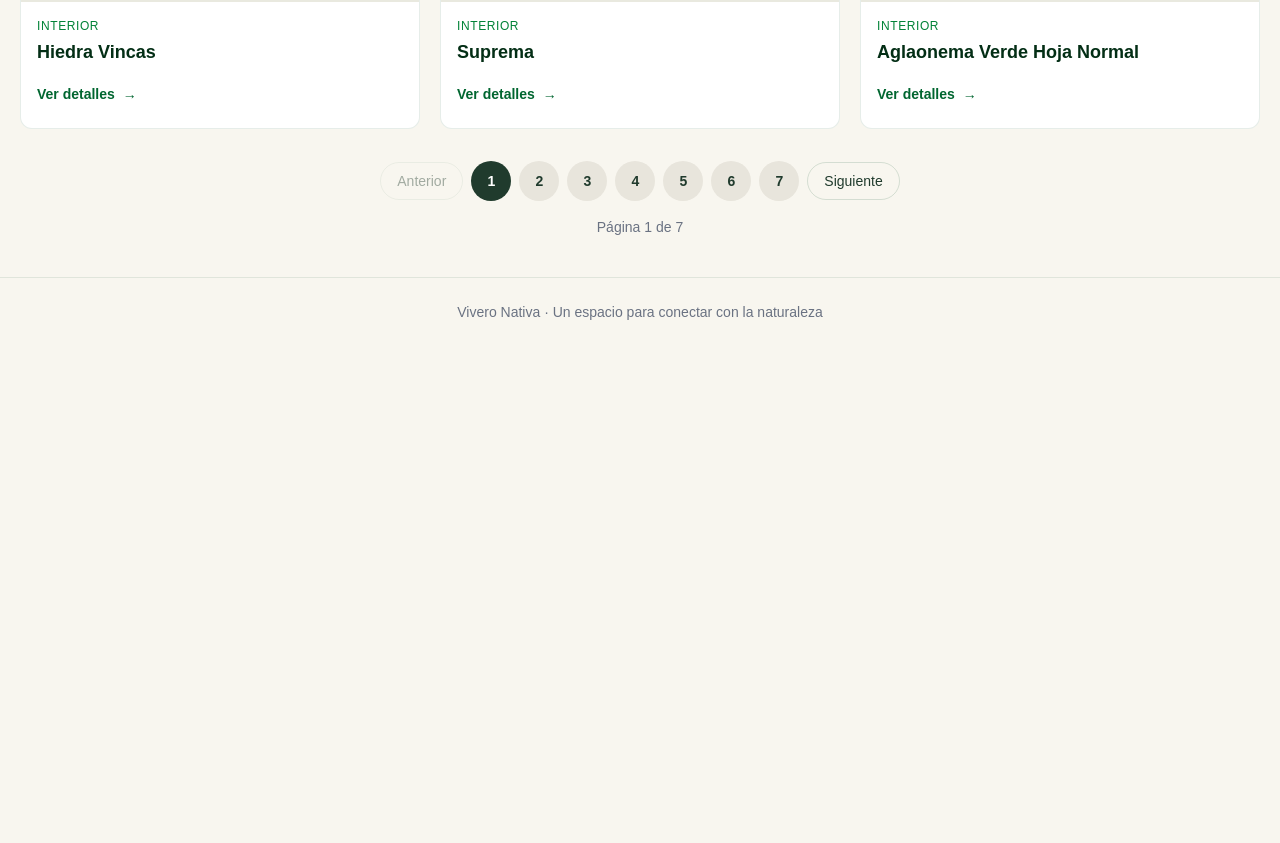
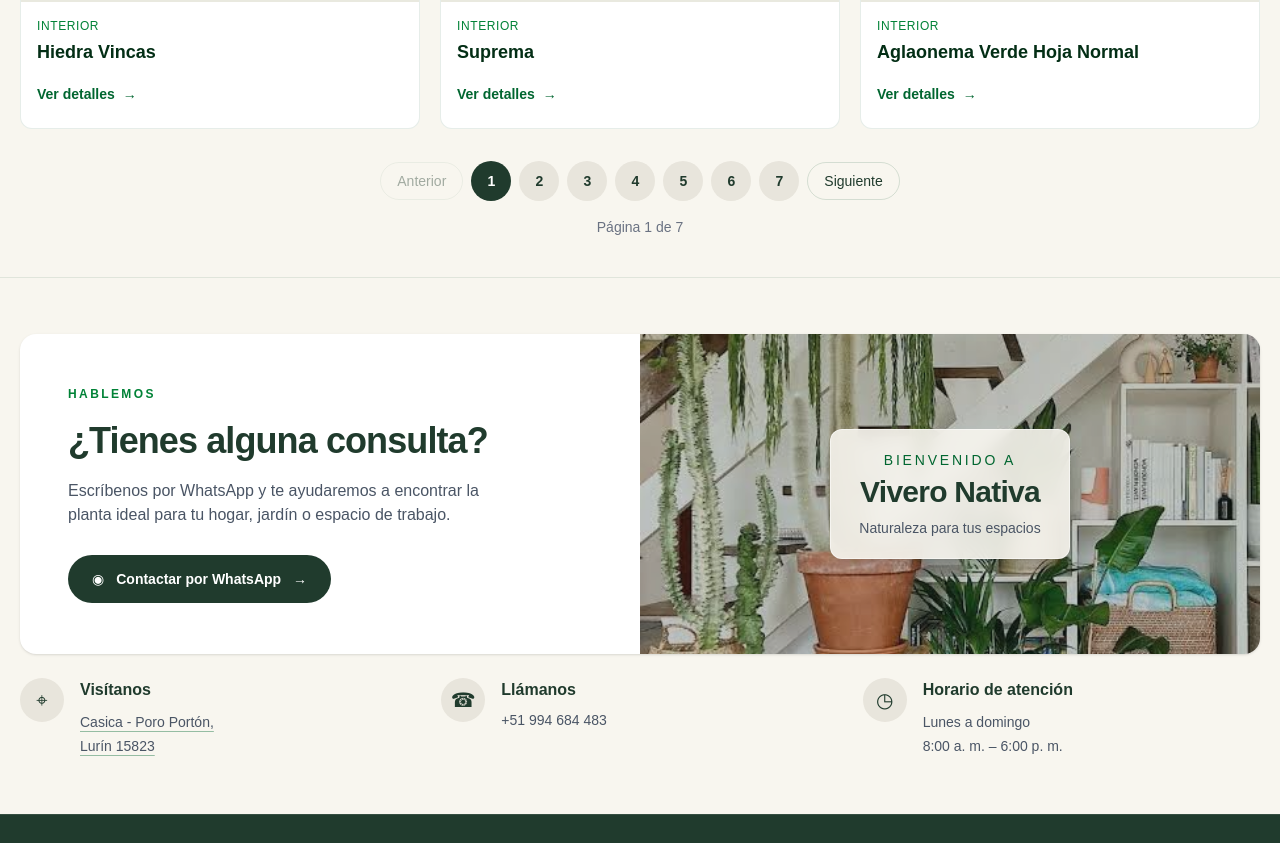
Before and after one commit to Fabrizio7S/vivero, a React (Vite) app: page / in a window 1280 px wide. Shown: the part 1935-2778 px from the top of the page. Before the commit the page ends 2281 px from the top, so only its background shows below. Built offline with nearby package versions, Linux system fonts and the light colour scheme.

Commit message:
feat : Mejoramos la parte de contacto

```diff
--- a/src/App.tsx
+++ b/src/App.tsx
@@ -1,11 +1,12 @@
-import ContactPage from "./pages/ContactPage";
+
 import { Link, Route, Routes } from "react-router-dom";
 import PlantGrid from "./components/catalog/PlantGrid";
+import ContactPage from "./pages/ContactPage";
 import ProductDetailPage from "./pages/ProductDetailPage";
 
 function Header() {
   return (
-    <header className="border-b border-green-900/10 bg-[#f8f6ef] px-5 py-3">
+    <header className="sticky top-0 z-50 border-b border-green-900/10 bg-[#f8f6ef]/95 px-5 py-3 backdrop-blur">
       <div className="mx-auto flex max-w-7xl items-center justify-between gap-4">
         <Link to="/" className="flex shrink-0 items-center">
           <img
@@ -16,13 +17,18 @@ function Header() {
         </Link>
 
         <nav className="flex items-center gap-5 text-sm">
-          <Link to="/" className="font-medium hover:text-green-700">
+          <a
+            href="/#inicio"
+            className="font-medium hover:text-green-700"
+          >
             Inicio
-          </Link>
-
-          <Link to="/contacto" className="font-medium hover:text-green-700">
+          </a>
+          <a
+            href="/#contacto"
+            className="font-medium hover:text-green-700"
+          >
             Contacto
-          </Link>
+          </a>
         </nav>
       </div>
     </header>
@@ -32,8 +38,10 @@ function Header() {
 function CatalogPage() {
   return (
     <>
-      {/* Banner principal */}
-      <section className="relative flex min-h-[250px] items-center overflow-hidden sm:min-h-[320px] md:min-h-[380px]">
+      <section
+        id="inicio"
+        className="relative flex min-h-[250px] scroll-mt-24 items-center overflow-hidden sm:min-h-[320px] md:min-h-[380px]"
+      >
         <img
           src="/imagenes/plantas/home.jpg"
           alt="Plantas de Vivero Nativa"
@@ -47,20 +55,25 @@ function CatalogPage() {
             Plantas que dan vida a tus espacios
           </p>
 
-          <h1 className="mt-4 max-w-xl text-3xl font-semibold leading-tight tracking-tight text-[#203b2d] sm:text-4xl md:text-3xl">
+          <h1 className="mt-4 max-w-xl text-3xl font-semibold leading-tight tracking-tight text-[#203b2d] sm:text-4xl md:text-5xl">
             Descubre nuestra colección de plantas
           </h1>
 
           <p className="mt-4 max-w-md text-sm leading-6 text-gray-700 sm:text-base">
-            Naturaleza, frescura y bienestar en cada rincón de tu hogar, oficina
-            o jardín.
+            Naturaleza, frescura y bienestar en cada rincón de tu hogar,
+            oficina o jardín.
           </p>
         </div>
       </section>
 
-      <section className="mx-auto max-w-7xl px-5 py-8 sm:py-10">
+      <section
+        id="catalogo"
+        className="mx-auto max-w-7xl scroll-mt-24 px-5 py-8 sm:py-10"
+      >
         <PlantGrid />
       </section>
+
+      <ContactPage />
     </>
   );
 }
@@ -70,7 +83,9 @@ function NotFoundPage() {
     <section className="mx-auto max-w-7xl px-5 py-16">
       <h1 className="text-3xl font-semibold">Página no encontrada</h1>
 
-      <p className="mt-3 text-gray-600">La página que buscas no existe.</p>
+      <p className="mt-3 text-gray-600">
+        La página que buscas no existe.
+      </p>
 
       <Link
         to="/"
@@ -82,27 +97,50 @@ function NotFoundPage() {
   );
 }
 
+function Footer() {
+  return (
+    <footer className="border-t border-white/10 bg-[#203b2d] px-5 py-6 text-white">
+      <div className="mx-auto flex max-w-7xl flex-col items-center justify-between gap-5 sm:flex-row">
+        <a href="/#inicio" className="flex items-center gap-3">
+          <img
+            src="/imagenes/plantas/logo1.png"
+            alt="Vivero Nativa"
+            className="h-12 w-auto object-contain"
+          />
+        </a>
+
+        <nav className="flex flex-wrap justify-center gap-6 text-sm text-white/90">
+          <a href="/#inicio" className="hover:text-white">
+            Inicio
+          </a>
+          <a href="/#catalogo" className="hover:text-white">
+            Catálogo
+          </a>
+          <a href="/#contacto" className="hover:text-white">
+            Contacto
+          </a>
+        </nav>
+      </div>
+
+      <p className="mt-5 text-center text-xs text-white/70">
+        © {new Date().getFullYear()} Vivero Nativa. Todos los derechos reservados.
+      </p>
+    </footer>
+  );
+}
+
 function App() {
   return (
     <main className="min-h-screen bg-[#f8f6ef] text-[#203b2d]">
       <Header />
 
       <Routes>
-        {/* Catálogo con banner, buscador y productos */}
         <Route path="/" element={<CatalogPage />} />
-
-        {/* Detalle de cada producto */}
         <Route path="/producto/:slug" element={<ProductDetailPage />} />
-
-        {/* Página de contacto */}
-        <Route path="/contacto" element={<ContactPage />} />
-
-        {/* Página no encontrada */}
         <Route path="*" element={<NotFoundPage />} />
       </Routes>
-      <footer className="border-t border-green-900/10 px-5 py-6 text-center text-sm text-gray-500">
-        Vivero Nativa · Un espacio para conectar con la naturaleza
-      </footer>
+
+      <Footer />
     </main>
   );
 }
--- a/src/pages/ContactPage.tsx
+++ b/src/pages/ContactPage.tsx
@@ -1,6 +1,3 @@
-
-import { Link } from "react-router-dom";
-
 const whatsappNumber = "51994684483";
 const whatsappMessage = encodeURIComponent(
   "Hola, Vivero Nativa. Quisiera consultar sobre sus productos.",
@@ -8,84 +5,120 @@ const whatsappMessage = encodeURIComponent(
 
 function ContactPage() {
   return (
-    <section className="mx-auto max-w-7xl px-5 py-10 sm:py-16">
-      <div className="grid items-center gap-10 md:grid-cols-2 md:gap-16">
-        <div>
+    <section
+      id="contacto"
+      className="scroll-mt-24 border-t border-green-900/10 bg-[#f8f6ef]"
+      aria-labelledby="contact-title"
+    >
+      <div className="mx-auto max-w-7xl px-5 py-10 sm:py-14">
+        <div className="grid overflow-hidden rounded-2xl bg-white shadow-sm md:grid-cols-2">
+          <div className="flex flex-col items-start justify-center p-6 sm:p-10 lg:p-12">
             <p className="text-xs font-semibold uppercase tracking-[0.2em] text-green-700">
-            Vivero Nativa
+              Hablemos
             </p>
 
-          <h1 className="mt-3 text-4xl font-semibold tracking-tight text-[#203b2d] sm:text-5xl">
-            Estamos aquí para ayudarte
-          </h1>
+            <h2
+              id="contact-title"
+              className="mt-4 max-w-md text-3xl font-semibold leading-tight tracking-tight text-[#203b2d] sm:text-4xl"
+            >
+              ¿Tienes alguna consulta?
+            </h2>
 
-          <p className="mt-5 max-w-xl text-base leading-7 text-gray-600">
-            ¿Buscas una planta para tu hogar o jardín? Escríbenos y te
-            ayudaremos a encontrar lo que necesitas.
+            <p className="mt-4 max-w-md text-sm leading-6 text-gray-600 sm:text-base">
+              Escríbenos por WhatsApp y te ayudaremos a encontrar la planta
+              ideal para tu hogar, jardín o espacio de trabajo.
             </p>
 
             <a
               href={`https://wa.me/${whatsappNumber}?text=${whatsappMessage}`}
               target="_blank"
               rel="noreferrer"
-            className="mt-8 inline-flex min-h-12 items-center justify-center rounded-full bg-[#203b2d] px-6 py-3 font-semibold text-white transition hover:bg-[#2f6b45]"
+              className="mt-7 inline-flex min-h-12 items-center justify-center gap-3 rounded-full bg-[#203b2d] px-6 py-3 text-sm font-semibold text-white transition hover:bg-[#2f6b45]"
             >
-            Consultar por WhatsApp
+              <span aria-hidden="true">◉</span>
+              Contactar por WhatsApp
+              <span aria-hidden="true">→</span>
             </a>
-
-          <Link
-            to="/"
-            className="ml-4 inline-flex min-h-12 items-center font-medium text-[#203b2d] hover:underline"
-          >
-            Volver al catálogo
-          </Link>
           </div>
 
-        <div className="rounded-3xl border border-green-900/10 bg-white p-6 shadow-sm sm:p-8">
-          <div className="space-y-7">
-            <div className="flex gap-4">
-              <div className="flex h-12 w-12 shrink-0 items-center justify-center rounded-full bg-[#e9e9df] text-[#203b2d]">
-                <span aria-hidden="true">W</span>
+          <div className="relative min-h-[260px] overflow-hidden sm:min-h-[320px]">
+            <img
+              src="/imagenes/plantas/inicio.jpg"
+              alt="Plantas de Vivero Nativa"
+              loading="lazy"
+              className="absolute inset-0 h-full w-full object-cover"
+            />
+
+            <div className="absolute inset-0 flex items-center justify-center bg-[#203b2d]/25 p-6">
+              <div className="rounded-xl border border-white/50 bg-[#f8f6ef]/90 px-7 py-5 text-center shadow-lg backdrop-blur-sm">
+                <p className="text-sm font-medium uppercase tracking-[0.2em] text-green-800">
+                  Bienvenido a
+                </p>
+                <p className="mt-1 text-3xl font-semibold tracking-tight text-[#203b2d]">
+                  Vivero Nativa
+                </p>
+                <p className="mt-2 text-sm text-gray-600">
+                  Naturaleza para tus espacios
+                </p>
               </div>
+            </div>
+          </div>
+        </div>
+
+        <div className="mt-6 grid gap-6 sm:grid-cols-2 lg:grid-cols-3">
+          <div className="flex items-start gap-4">
+            <div className="flex h-11 w-11 shrink-0 items-center justify-center rounded-full bg-[#e8e5dc] text-xl text-[#203b2d]">
+              <span aria-hidden="true">⌖</span>
+            </div>
+
             <div>
-                <h2 className="font-semibold text-[#203b2d]">WhatsApp</h2>
+              <h3 className="font-semibold text-[#203b2d]">Visítanos</h3>
+
+              <a
+                href="https://www.google.com/maps/search/?api=1&query=Casica%20-%20Poro%20Port%C3%B3n%2C%20Lur%C3%ADn%2015823"
+                target="_blank"
+                rel="noopener noreferrer"
+                className="mt-2 inline-block text-sm leading-6 text-gray-600 underline decoration-green-800/40 underline-offset-4 transition hover:text-green-800"
+              >
+                Casica - Poro Portón,
+                <br />
+                Lurín 15823
+              </a>
+            </div>
+          </div>
+
+          <div className="flex items-start gap-4">
+            <div className="flex h-11 w-11 shrink-0 items-center justify-center rounded-full bg-[#e8e5dc] text-xl text-[#203b2d]">
+              <span aria-hidden="true">☎</span>
+            </div>
+
+            <div>
+              <h3 className="font-semibold text-[#203b2d]">Llámanos</h3>
               <a
                 href={`https://wa.me/${whatsappNumber}`}
                 target="_blank"
                 rel="noreferrer"
-                  className="mt-1 block text-gray-600 hover:text-green-800"
+                className="mt-2 block text-sm text-gray-600 hover:text-green-800"
               >
                 +51 994 684 483
               </a>
             </div>
           </div>
 
-            <div className="flex gap-4">
-              <div className="flex h-12 w-12 shrink-0 items-center justify-center rounded-full bg-[#e9e9df] text-[#203b2d]">
-                <span aria-hidden="true">⌖</span>
-              </div>
-              <div>
-                <h2 className="font-semibold text-[#203b2d]">Ubicación</h2>
-                <p className="mt-1 leading-6 text-gray-600">
-                  Av. Manuel Valle, paradero Portón – Pachacámac
-                </p>
-              </div>
+          <div className="flex items-start gap-4">
+            <div className="flex h-11 w-11 shrink-0 items-center justify-center rounded-full bg-[#e8e5dc] text-xl text-[#203b2d]">
+              <span aria-hidden="true">◷</span>
             </div>
 
-            <div className="flex gap-4">
-              <div className="flex h-12 w-12 shrink-0 items-center justify-center rounded-full bg-[#e9e9df] text-[#203b2d]">
-                <span aria-hidden="true">◷</span>
-              </div>
             <div>
-                <h2 className="font-semibold text-[#203b2d]">
+              <h3 className="font-semibold text-[#203b2d]">
                 Horario de atención
-                </h2>
-                <p className="mt-1 leading-6 text-gray-600">
+              </h3>
+              <p className="mt-2 text-sm leading-6 text-gray-600">
                 Lunes a domingo
                 <br />
                 8:00 a. m. – 6:00 p. m.
               </p>
-              </div>
             </div>
           </div>
         </div>
```
Lines whose indentation alone changed are shown as unchanged.
